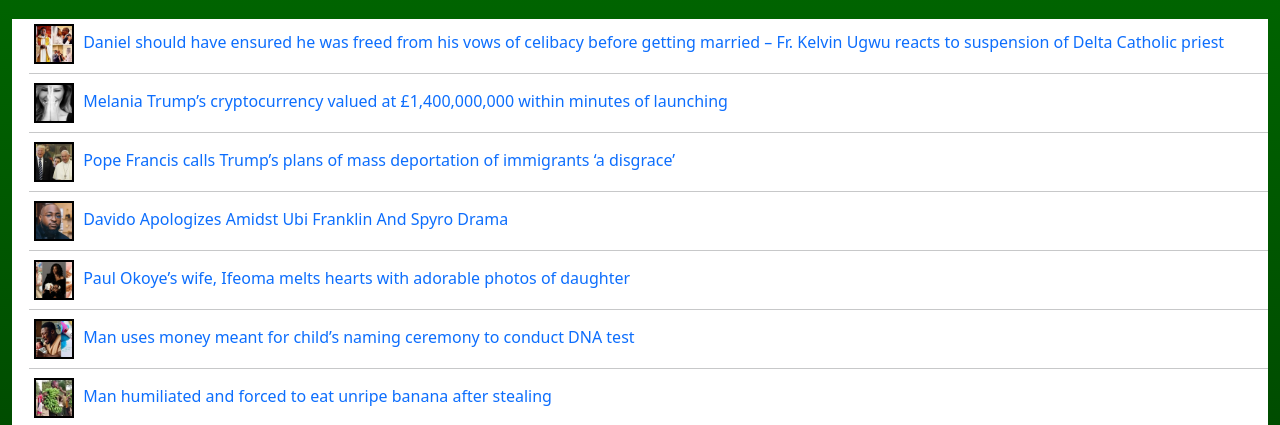
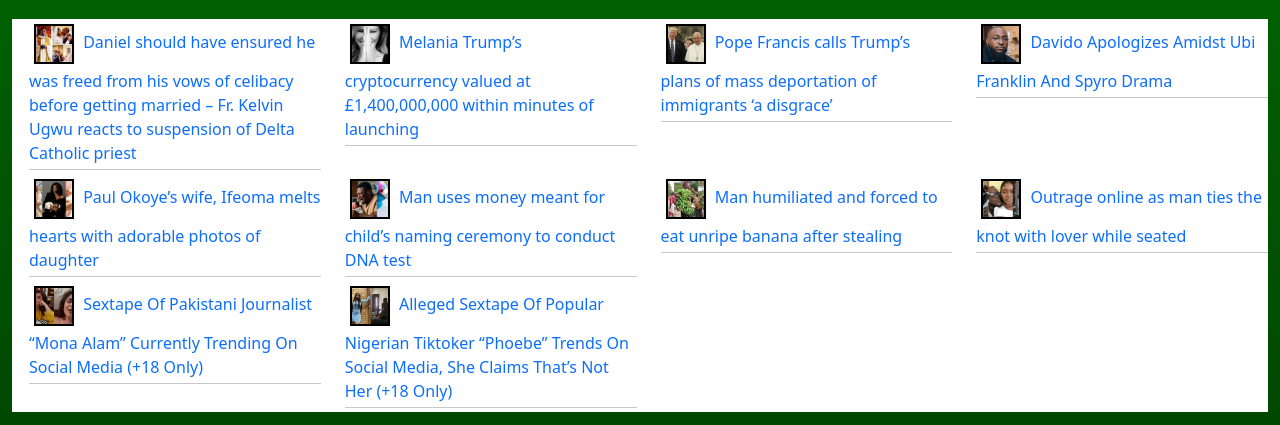
Before and after one commit to salowise/my-first, a plain HTML site: page index.html in a window 1280 px wide. Shown: the part 526-951 px from the top of the page. Drawn offline with nearby package versions, Linux system fonts and the light colour scheme.

Commit message:
Update index.html

```diff
--- a/index.html
+++ b/index.html
@@ -2,7 +2,7 @@
 <html lang="en">
 <head>
     <meta charset="UTF-8">
-    <meta name="viewport" content="width=device-width, initial-scale=1.0">
+<meta name="viewport" content="width=device-width, initial-scale=1">
     <title>SOLO WEB PROJECT</title>
     <link href="https://cdn.jsdelivr.net/npm/bootstrap@5.0.2/dist/css/bootstrap.min.css" rel="stylesheet" integrity="sha384-EVSTQN3/azprG1Anm3QDgpJLIm9Nao0Yz1ztcQTwFspd3yD65VohhpuuCOmLASjC" crossorigin="anonymous">
     <link rel="stylesheet" href="style.css">
@@ -99,60 +99,60 @@
 
     <section style="margin-left: 12px; margin-right: 12px; background-color: white;" class="my-2">
       <div class="row lee">
-        <div class="col-md-6 col-lg-12">
+        <div class="col-12 col-sm-6 col-md-4 col-lg-3">
           <img src="ug.webp" class="img-fluid jole">
           <a href="#" class="med">Daniel should have ensured he was freed from his vows of celibacy before getting married – Fr. Kelvin Ugwu reacts to suspension of Delta Catholic priest</a>
           <hr class="my-1" />
         </div>
 
-        <div class="col-md-6 col-lg-12">
+        <div class="col-12 col-sm-6 col-md-4 col-lg-3">
           <img src="tp.webp" class="img-fluid jole">
           <a href="#" class="med">Melania Trump’s cryptocurrency valued at £1,400,000,000 within minutes of launching</a>
           <hr class="my-1" />
 
         </div>
-        <div class="col-md-6 col-lg-12">
+        <div class="col-12 col-sm-6 col-md-4 col-lg-3">
           <img src="pt.webp" class="img-fluid jole">
           <a href="#" class="med">Pope Francis calls Trump’s plans of mass deportation of immigrants ‘a disgrace’</a>
           <hr class="my-1" />
 
         </div>
-        <div class="col-md-6 col-lg-12">
+        <div class="col-12 col-sm-6 col-md-4 col-lg-3">
           <img src="dv.webp" class="img-fluid jole">
           <a href="#" class="med">Davido Apologizes Amidst Ubi Franklin And Spyro Drama</a>
           <hr class="my-1" />
 
         </div>
-        <div class="col-md-6 col-lg-12">
+        <div class="col-12 col-sm-6 col-md-4 col-lg-3">
           <img src="rd.webp" class="img-fluid jole">
           <a href="#" class="med">Paul Okoye’s wife, Ifeoma melts hearts with adorable photos of daughter</a>
           <hr class="my-1" />
 
         </div>
-        <div class="col-md-6 col-lg-12">
+        <div class="col-12 col-sm-6 col-md-4 col-lg-3">
           <img src="mn.webp" class="img-fluid jole">
           <a href="#" class="med">Man uses money meant for child’s naming ceremony to conduct DNA test</a>
           <hr class="my-1" />
 
         </div>
-        <div class="col-md-6 col-lg-12">
+        <div class="col-12 col-sm-6 col-md-4 col-lg-3">
           <img src="mh.webp" class="img-fluid jole">
           <a href="#" class="med">Man humiliated and forced to eat unripe banana after stealing</a>
           <hr class="my-1" />
         </div>
-        <div class="col-md-6 col-lg-12">
+        <div class="col-12 col-sm-6 col-md-4 col-lg-3">
           <img src="ot.webp" class="img-fluid jole">
           <a href="#" class="med">Outrage online as man ties the knot with lover while seated</a>
           <hr class="my-1" />
 
         </div>
-        <div class="col-md-6 col-lg-12">
+        <div class="col-12 col-sm-6 col-md-4 col-lg-3">
           <img src="st.webp" class="img-fluid jole">
           <a href="#" class="med">Sextape Of Pakistani Journalist “Mona Alam” Currently Trending On Social Media (+18 Only)</a>
           <hr class="my-1" />
 
         </div>
-        <div class="col-md-6 col-lg-12">
+        <div class="col-12 col-sm-6 col-md-4 col-lg-3">
           <img src="st2.webp"  class="img-fluid jole" class="img-fluid jole">
           <a href="#" class="med">Alleged Sextape Of Popular Nigerian Tiktoker “Phoebe” Trends On Social Media, She Claims That’s Not Her (+18 Only)</a>
           <hr class="my-1" />
```
